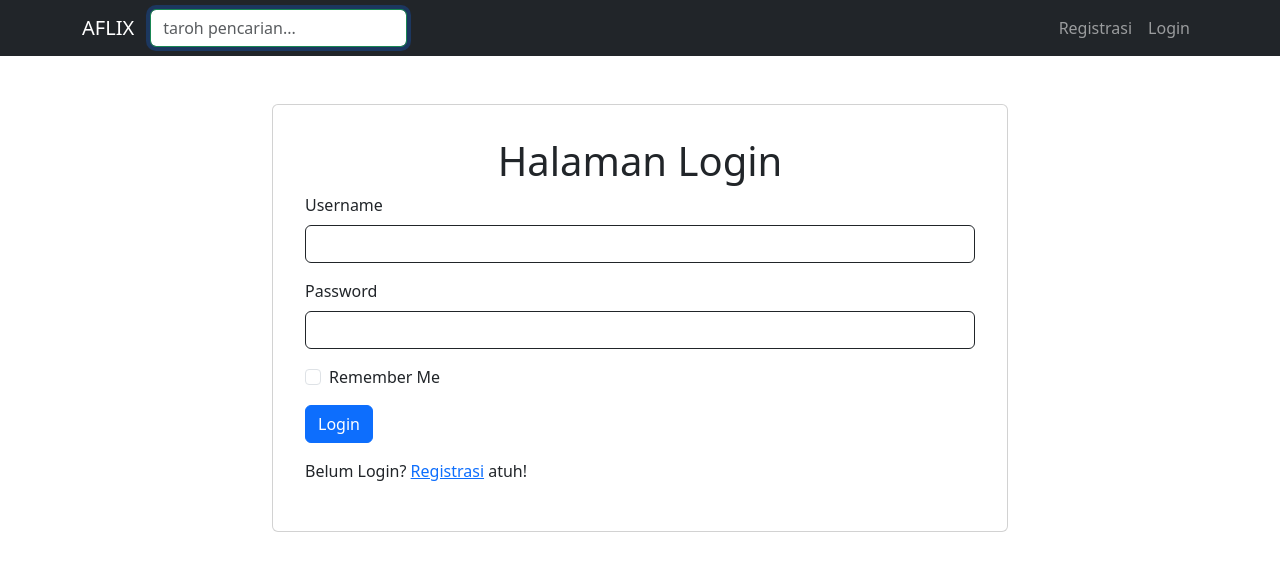
After one commit to AdaliCode/web-streaming-ariiq, a PHP site: the page made by app/views/login.php in a window 1280 px wide. The commit adds this page. Shown: the top 579 px of the page. Run offline with PHP 8.4, Linux system fonts and the light colour scheme; the template is opened without the code that fills it, so the values that code supplies are empty; some libraries are stand-ins or nearby versions.

Commit message:
menerapkan mvc asset

```diff
--- a/app/controllers/Home.php
+++ b/app/controllers/Home.php
@@ -6,9 +6,9 @@ class Home extends Controller
     public function index()
     {
         $data['title'] = 'Home';
-        // $this->view('templates/header', $data); //buat method view yang ada di controller
-        $this->view('templates/header');
-        $this->view('home/index');
+        $this->view('templates/header-php/index'); // header php
+        $this->view('templates/header', $data); // header html
+        $this->view('index');
         $this->view('templates/footer');
     }
 }
--- /dev/null
+++ b/app/core/Constant.php
@@ -0,0 +1,3 @@
+<?php
+
+define('BASEURL', 'http://localhost/web-streaming-ariiq/public');
--- a/app/init.php
+++ b/app/init.php
@@ -3,3 +3,5 @@
 // dua core yg menentukan mvc
 require_once 'core/App.php';
 require_once 'core/Controller.php';
+
+require_once 'core/Constant.php';
--- /dev/null
+++ b/app/views/login.php
@@ -0,0 +1,30 @@
+<div class="container py-5">
+    <div class="row justify-content-center">
+        <div class="col-md-8">
+            <div class="card p-3">
+                <div class="card-body">
+                    <h1 class="text-center">Halaman Login</h1>
+                    <?php if (isset($error)) : ?>
+                        <p style="color: red; font-style: italic;" class="text-center">Error : Username atau Pass Salah</p>
+                    <?php endif; ?>
+                    <form action="" method="post">
+                        <div class="mb-3">
+                            <label for="username" class="form-label">Username</label>
+                            <input type="text" class="form-control border border-dark" name="username" id="username">
+                        </div>
+                        <div class="mb-3">
+                            <label for="password" class="form-label">Password</label>
+                            <input type="password" class="form-control border border-dark" name="password" id="password">
+                        </div>
+                        <div class="mb-3 form-check">
+                            <input type="checkbox" class="form-check-input" id="remember" name="remember">
+                            <label class="form-check-label" for="remember">Remember Me</label>
+                        </div>
+                        <button type="submit" name="login" class="btn btn-primary">Login</button>
+                    </form>
+                    <p class="mt-3">Belum Login? <a href=" registrasi.php">Registrasi</a> atuh!</p>
+                </div>
+            </div>
+        </div>
+    </div>
+</div>
--- a/app/views/templates/footer.php
+++ b/app/views/templates/footer.php
@@ -0,0 +1,4 @@
+<script src="https://cdn.jsdelivr.net/npm/bootstrap@5.3.3/dist/js/bootstrap.bundle.min.js" integrity="sha384-YvpcrYf0tY3lHB60NNkmXc5s9fDVZLESaAA55NDzOxhy9GkcIdslK1eN7N6jIeHz" crossorigin="anonymous"></script>
+</body>
+
+</html>
--- a/app/views/templates/header.php
+++ b/app/views/templates/header.php
@@ -0,0 +1,37 @@
+<!doctype html>
+<html lang="en">
+
+<head>
+    <meta charset="utf-8">
+    <meta name="viewport" content="width=device-width, initial-scale=1">
+    <!-- <title><?= $nama_web_streaming; ?></title> -->
+    <title>AFLIX | <?= $data['title']; ?></title>
+    <link href="https://cdn.jsdelivr.net/npm/bootstrap@5.3.3/dist/css/bootstrap.min.css" rel="stylesheet" integrity="sha384-QWTKZyjpPEjISv5WaRU9OFeRpok6YctnYmDr5pNlyT2bRjXh0JMhjY6hW+ALEwIH" crossorigin="anonymous">
+</head>
+
+<body>
+    <nav class="navbar navbar-expand-lg navbar-dark bg-dark sticky-top">
+        <div class="container">
+            <!-- <a class="navbar-brand" href="index.php"><?= $nama_web_streaming; ?></a> -->
+            <a class="navbar-brand" href="index">AFLIX</a>
+            <button class="navbar-toggler" type="button" data-bs-toggle="collapse" data-bs-target="#navbarNavAltMarkup" aria-controls="navbarNavAltMarkup" aria-expanded="false" aria-label="Toggle navigation">
+                <span class="navbar-toggler-icon"></span>
+            </button>
+            <div class="collapse navbar-collapse" id="navbarNavAltMarkup">
+                <form class="d-flex" role="search" action="index.php" method="get">
+                    <input class="form-control me-2 border border-success" type="search" autofocus placeholder="taroh pencarian..." aria-label="Search" name="keyword" autocomplete="off">
+                    <!-- <button class="btn btn-outline-success" type="submit" name="cari">Search</button> -->
+                </form>
+                <div class="navbar-nav ms-auto">
+                    <!-- <a class="nav-link active" aria-current="page" href="#">Home</a> -->
+                    <?php if (!isset($_SESSION["login"])) : ?>
+                        <a class="nav-link" href="user/registrasi.php">Registrasi</a>
+                        <a class="nav-link" href="<?= BASEURL; ?>/login">Login</a>
+                    <?php else : ?>
+                        <a class="nav-link" href="user/logout.php">Logout</a>
+                    <?php endif; ?>
+                    <!-- <a class="nav-link disabled" href="#" tabindex="-1" aria-disabled="true">Disabled</a> -->
+                </div>
+            </div>
+        </div>
+    </nav>
```
Also changed, not shown: app/controllers/About.php (deleted, +0 -21 lines), app/controllers/Login.php (added, +14 -0 lines), app/views/home/index.php (deleted, +0 -97 lines), app/views/index.php (added, +38 -0 lines), app/views/templates/header-php/index.php (added, +16 -0 lines), app/views/templates/header-php/login.php (added, +46 -0 lines).
